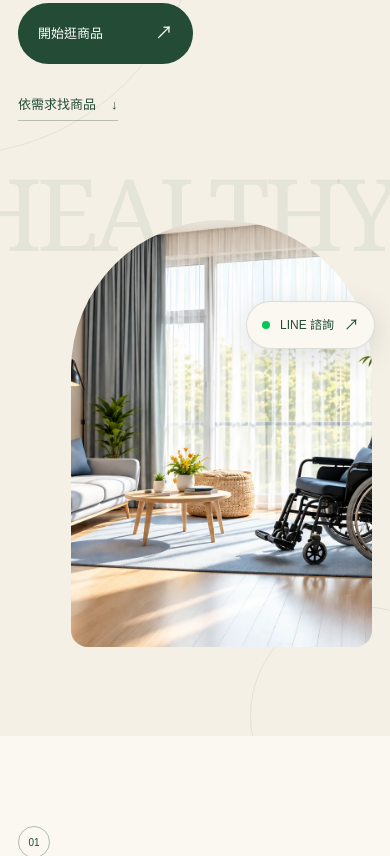
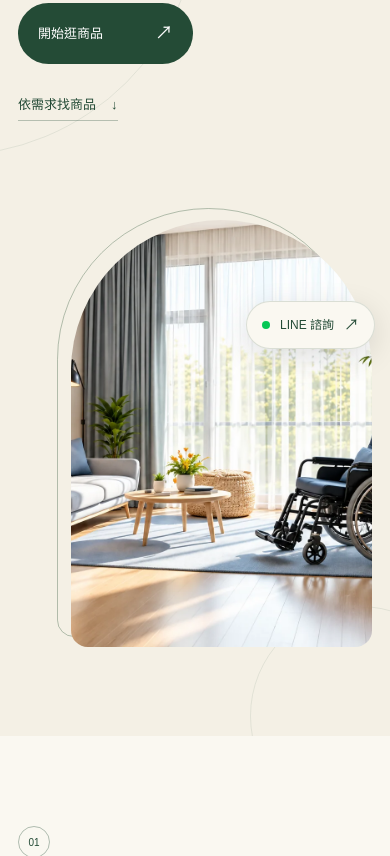
Before and after one commit to Asoup123/weiken-health, a plain HTML site: page index.html in a window 390 px wide. Shown: the part 480-1336 px from the top of the page. Drawn offline with Linux system fonts and the light colour scheme.

Commit message:
Update style.css

```diff
--- a/css/style.css
+++ b/css/style.css
@@ -369,6 +369,25 @@ img {
   height: 590px;
 }
 
+/* Decorative offset arch behind the Hero photo */
+.hero-visual::before {
+  content: "";
+  position: absolute;
+  width: 72%;
+  height: 90%;
+  right: calc(7% + 16px);
+  top: calc(3% - 16px);
+  border: 1.5px solid rgba(84, 116, 90, .42);
+  border-radius: 240px 240px 35px 35px;
+  pointer-events: none;
+  z-index: 0;
+}
+
+/* Hide the previous HEALTHY LIFE background typography if it remains in HTML */
+.hero-big-type {
+  display: none;
+}
+
 .hero-image-main {
   position: absolute;
 
@@ -391,40 +410,6 @@ img {
   z-index: 1;
 }
 
-
-.hero-big-type {
-  position: absolute;
-  top: -35px;
-  left: -55px;
-  z-index: 0;
-  display: flex;
-  flex-direction: column;
-  color: rgba(36, 75, 54, .07);
-  font-family: Georgia, "Times New Roman", serif;
-  font-size: clamp(100px, 10vw, 165px);
-  font-weight: 500;
-  line-height: .82;
-  letter-spacing: -.055em;
-  white-space: nowrap;
-  pointer-events: none;
-  user-select: none;
-}
-
-.hero-big-type span:last-child {
-  margin-top: 300px;
-  margin-left: 150px;
-}
-
-.hero-leaf {
-  position: absolute;
-  right: -5px;
-  top: 40px;
-  z-index: 2;
-  color: rgba(36, 75, 54, .28);
-  font-size: 58px;
-  transform: rotate(20deg);
-  pointer-events: none;
-}
 
 .hero-decoration {
   position: absolute;
@@ -1459,6 +1444,10 @@ img {
     width: 82%;
   }
 
+  .hero-visual::before {
+    width: 82%;
+  }
+
 
   .category-list {
     grid-template-columns:
@@ -1581,11 +1570,15 @@ img {
     border-radius:
       180px 180px 20px 20px;
   }
-.hero-leaf {
-    display: none;
-  }
-
-  .hero-bottom-text {
+
+  .hero-visual::before {
+    width: 85%;
+    height: 95%;
+    right: 12px;
+    top: calc(3% - 12px);
+    border-radius: 180px 180px 20px 20px;
+  }
+.hero-bottom-text {
     display: none;
   }
 
```
